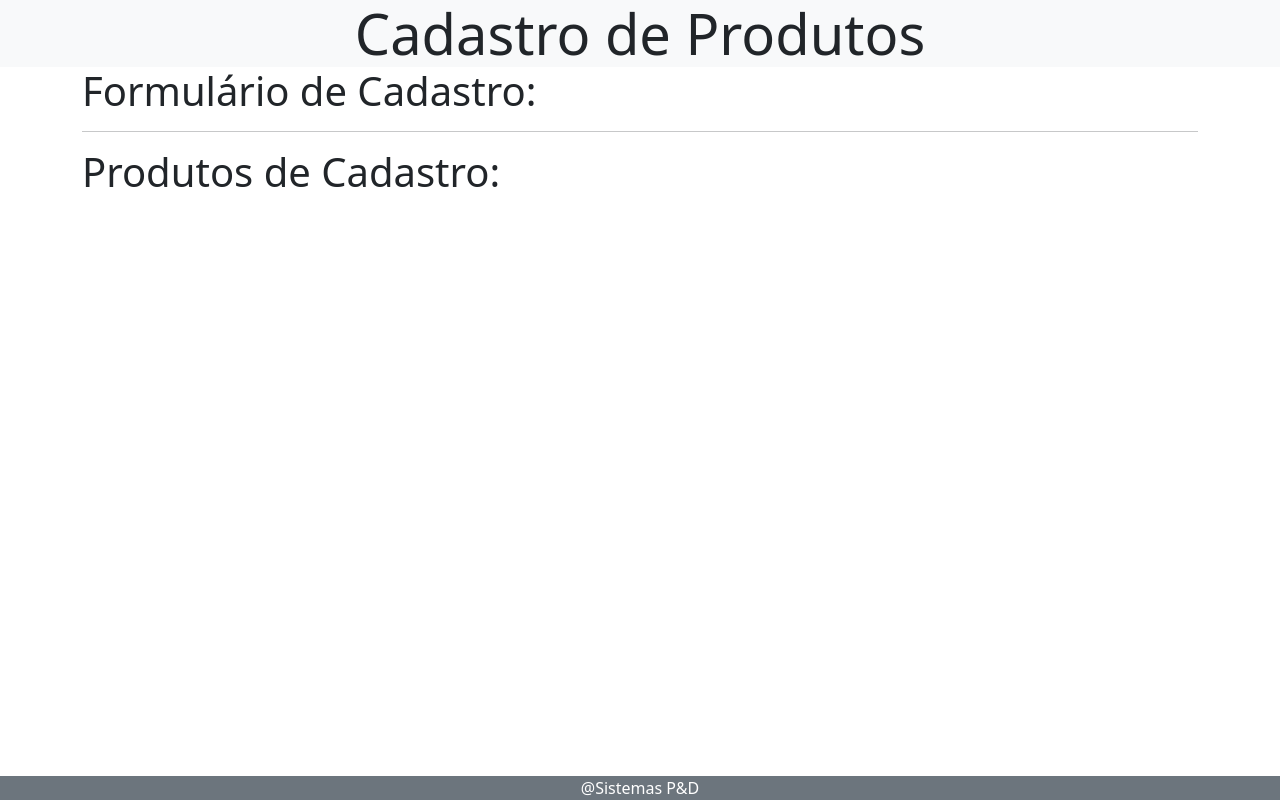
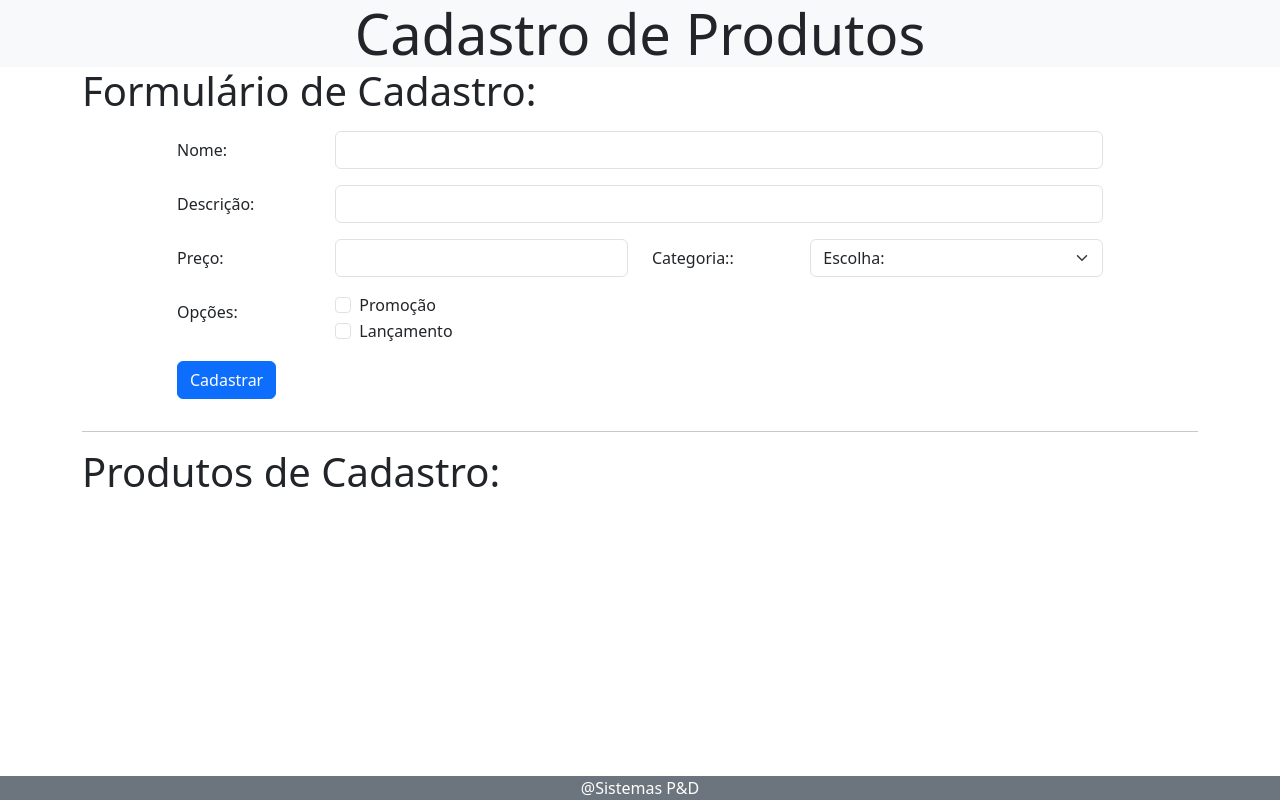
Before and after one commit to RafaelDiasCmp/cadastroProdutos, a plain HTML site: page index.html in a window 1280 px wide. Drawn offline with nearby package versions, Linux system fonts and the light colour scheme.

Commit message:
closes #2 Form Product

```diff
--- a/index.html
+++ b/index.html
@@ -22,6 +22,71 @@
             <div class="display-6">
                 Formulário de Cadastro:
             </div>
+
+            <div class="row">
+                <div class="col-md-10 offset-md-1">
+                    <form>
+                        <div class="row mb-3 mt-3">
+                            <label for="inputName" class="col-sm-2 col-form-label">Nome:</label>
+                            <div class="col-sm-10">
+                                <input type="text" class="form-control" id="inputName">
+                            </div>
+                        </div>
+
+                        <div class="row mb-3 mt-3">
+                            <label for="inputDescription" class="col-sm-2 col-form-label">Descrição:</label>
+                            <div class="col-sm-10">
+                                <input type="text" class="form-control" id="inputDescription">
+                            </div>
+                        </div>
+
+                        <div class="row mb-3 mt-3">
+                            <label for="inputPrice" class="col-sm-2 col-form-label">Preço:</label>
+                            <div class="col-sm-4">
+                                <input type="text" class="form-control" id="inputPrice">
+                            </div>
+
+                            <label for="inputCategory" class="col-sm-2 col-form-label">Categoria::</label>
+                            <div class="col-sm-4">
+                                <select class="form-select" aria-label="Selecione uma categoria" id="selectCategory">
+                                    <option selected>Escolha:</option>
+                                    <option value="1">Produção Própria</option>
+                                    <option value="2">Nacional</option>
+                                    <option value="3">Importado</option>
+                                </select>
+                            </div>
+                        </div>
+
+                        <div class="row mb-3 mt-3">
+                            <label for="inputPrice" class="col-sm-2 col-form-label">Opções:</label>
+                            <div class="col-sm-4">
+                                <div class="form-check">
+                                    <input class="form-check-input" type="checkbox" value="" id="checkBoxPromotion">
+                                    <label class="form-check-label" for="flexCheckDefault">
+                                        Promoção
+                                    </label>
+                                </div>
+                                <div class="form-check">
+                                    <input class="form-check-input" type="checkbox" value="" id="checkBoxNewPromotion">
+                                    <label class="form-check-label" for="flexCheckDefault">
+                                        Lançamento
+                                    </label>
+                                </div>
+                            </div>
+                        </div>
+                        <div class="row mb-3 mt-3">
+                            <div class="col-sm-4">
+                                <button type="submit" class="btn btn-primary">Cadastrar</button>
+                            </div>
+                        </div>
+                    </form>
+                </div>
+            </div>
+
+
+
+            </form>
+
         </section>
         <hr>
         <section>
```
